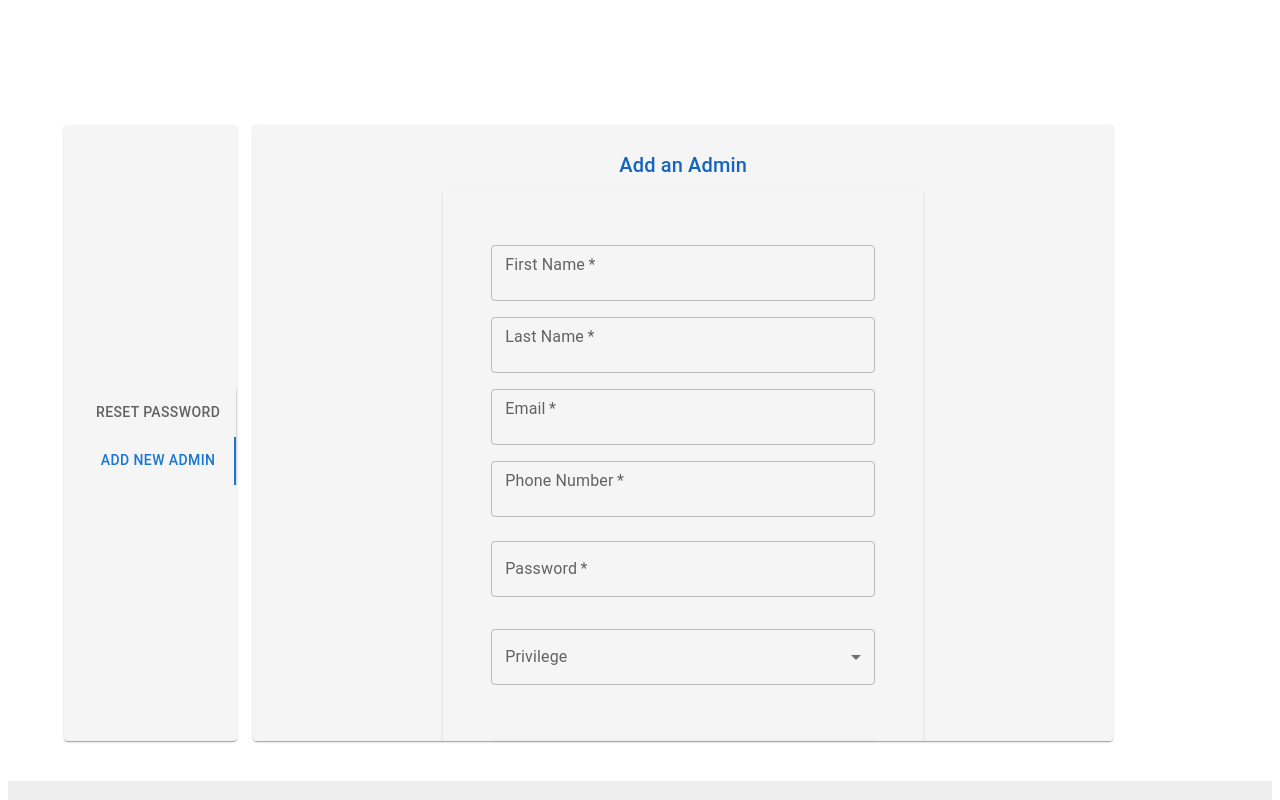
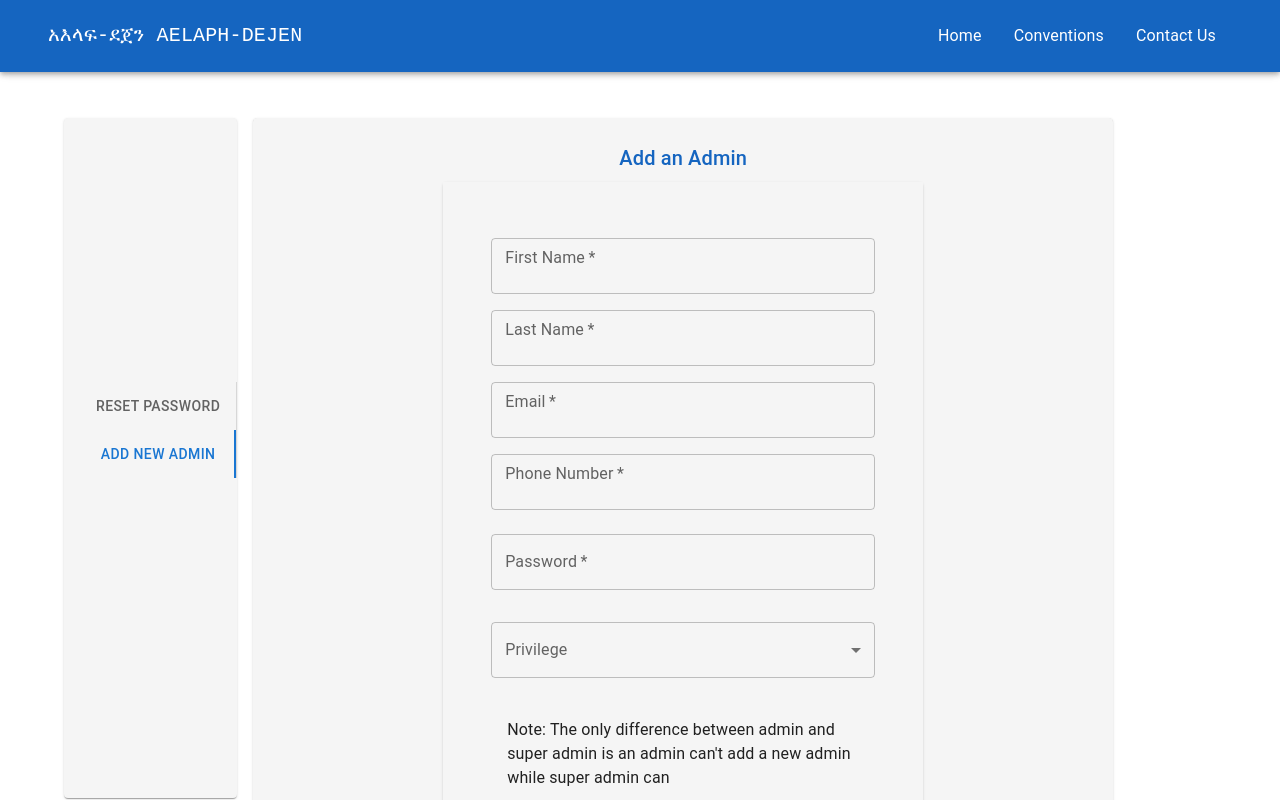
Before and after one commit to HezekielT/Aelaf_Dejen_WebApp, a React (Create React App) app in the folder client/: page /dashboard/accounts in a window 1280 px wide. Both pictures are taken after a click on the tab "ADD NEW ADMIN". Shown: the top 800 px of the page. Built offline with nearby package versions, Linux system fonts and the light colour scheme.

Commit message:
some changes

```diff
--- a/client/src/Navigator.js
+++ b/client/src/Navigator.js
@@ -13,7 +13,7 @@ function Navigator(props) {
 
     return (
         <Router>
-            {/* <NavBar /> */}
+            <NavBar />
             <Routes>
                 <Route exact path="/" element={<Dashboard />} />
                 <Route path="/admin" element={<AdminDashboard />} />
--- a/client/src/components/Admin/Manage_Account.js
+++ b/client/src/components/Admin/Manage_Account.js
@@ -1,9 +1,9 @@
 import { Grid, Tabs, Tab, Card, Container,
     Paper, Typography, Box, TextField, Button,
-    Select, MenuItem, FormControl, InputLabel } from '@mui/material';
+    Select, MenuItem, FormControl, InputLabel, TabScrollButton } from '@mui/material';
 import PropTypes from 'prop-types';
 import LogoutIcon from '@mui/icons-material/Logout';
-import React from 'react';
+import React, { useRef } from 'react';
 import { useFormik } from 'formik';
 import * as yup from 'yup';
 
@@ -11,7 +11,7 @@ function TabPanel(props) {
     const { children, value, index, ...other } = props;
 
     return(
-        <Paper sx={{  backgroundColor: '#f5f5f5', height: '85vh' }}
+        <Paper sx={{  backgroundColor: '#f5f5f5', minHeight: '85vh' }}
         role="tabpanel"
         hidden={value !== index}
         id={`vertical-tabpanel-${index}`}
@@ -198,6 +198,7 @@ function AddAdmin() {
                     </Select>
                 </FormControl>
             </Box>
+                <Typography paragraph sx={{ m: 2,backgroundColor: '#f5f5f5'}}>Note: The only difference between admin and super admin is an admin can't add a new admin while super admin can</Typography>
             <Button
                 type="submit"
                 variant="contained"
@@ -206,7 +207,6 @@ function AddAdmin() {
                 Add
             </Button>
             </Box>
-            <Typography paragraph sx={{ backgroundColor: '#f5f5f5'}}>Note: The only difference between admin and super admin is an admin can't add a new admin while super admin can</Typography>
             </Paper>
         </Grid>
     </Grid>
@@ -305,6 +305,7 @@ function Manage_Account(props) {
         setValue(newValue);
     }
 
+
     return (
         <Container maxWidth="lg"
          sx={{
@@ -322,7 +323,7 @@ function Manage_Account(props) {
                     theme.palette.mode === 'light'
                     ? theme.palette.grey[100]
                     : theme.palette.grey[900],
-                            height: '77vh',
+                            minHeight: '85vh',
                             mt: 2,
                             mb: 4,
                             pl: 2
@@ -354,7 +355,8 @@ function Manage_Account(props) {
                             // mt: 2,
                             // mb: 4,
                             py: 2,
-                            px: 6
+                            px: 6,
+                            width: '100%'
                         }}
                     >
                         <Tabs
@@ -364,16 +366,22 @@ function Manage_Account(props) {
                             scrollButtons="auto"
                             variant="scrollable"
                             // aria-label="Vertical Tabs"
-                            sx={{ borderRight: 1, }}
+                            // sx={{ borderRight: 1, }}
                         >
-                            <Tab label="Reset Password" {...tabProps(0)}/>
-                            <Tab label="Add New Admin" {...tabProps(1)}/>
+
+
+                                <Tab label="Change Password" {...tabProps(0)}/>
+                                {/* <TabScrollButton direction='right' onClick={() => }>
+                            </TabScrollButton>
+                            <TabScrollButton direction='left' >
+                            </TabScrollButton> */}
+                                <Tab label="Add New Admin" {...tabProps(1)}/>
                         </Tabs>
                     </Card>
                 </Grid>
                 <Grid item xs={12} md={12} lg={9}
                     sx={{
-                        height: '80vh',
+                        minHeight: '80vh',
                         mb: 4
                     }}
                 >
@@ -385,7 +393,7 @@ function Manage_Account(props) {
                             theme.palette.mode === 'light'
                             ? theme.palette.grey[100]
                             : theme.palette.grey[900],
-                            height: '77vh',
+                            minHeight: '77vh',
                             mt: 2,
                             mb: 4,
                         }}
```
